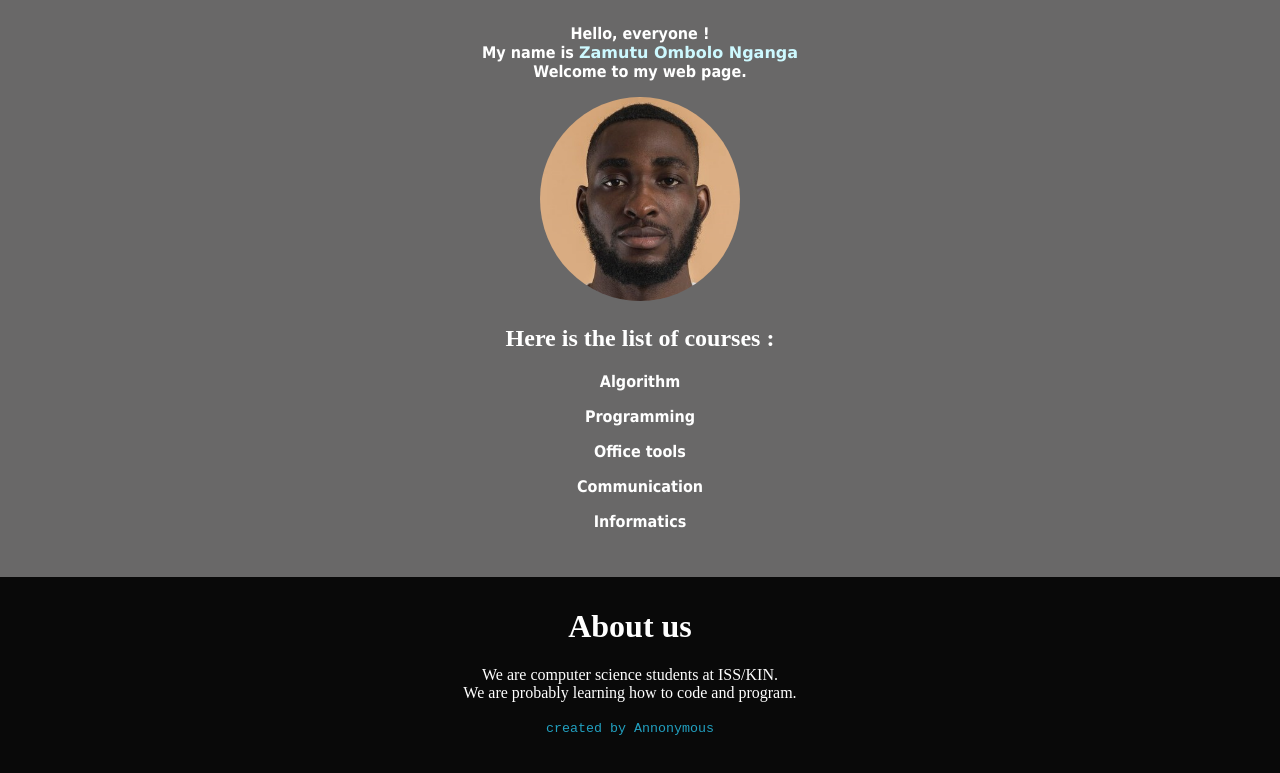
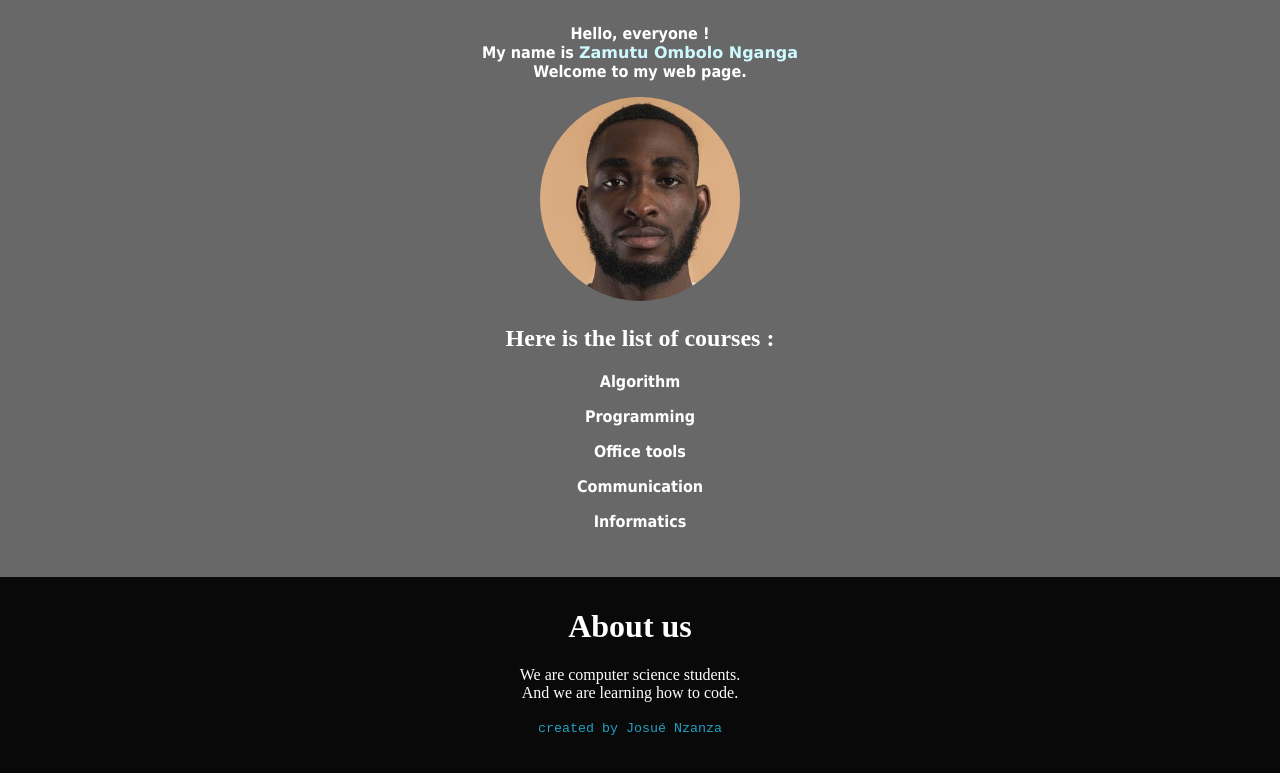
Before and after one commit to pandecamillo/computer-science, a plain HTML site: page index.html in a window 1280 px wide. Shown: the part 85-858 px from the top of the page. Drawn offline with Linux system fonts and the light colour scheme.

Commit message:
Update index.html

```diff
--- a/index.html
+++ b/index.html
@@ -30,10 +30,10 @@
       <footer>
         <h1>About us</h1>
         <p>
-          We are computer science students at ISS/KIN. <br />We are probably
-          learning how to code and program.
+          We are computer science students. <br />
+          And we are learning how to code.
         </p>
-        <small>created by Annonymous</small>
+        <small>created by Josué Nzanza</small>
       </footer>
     </body>
   </center>
```
